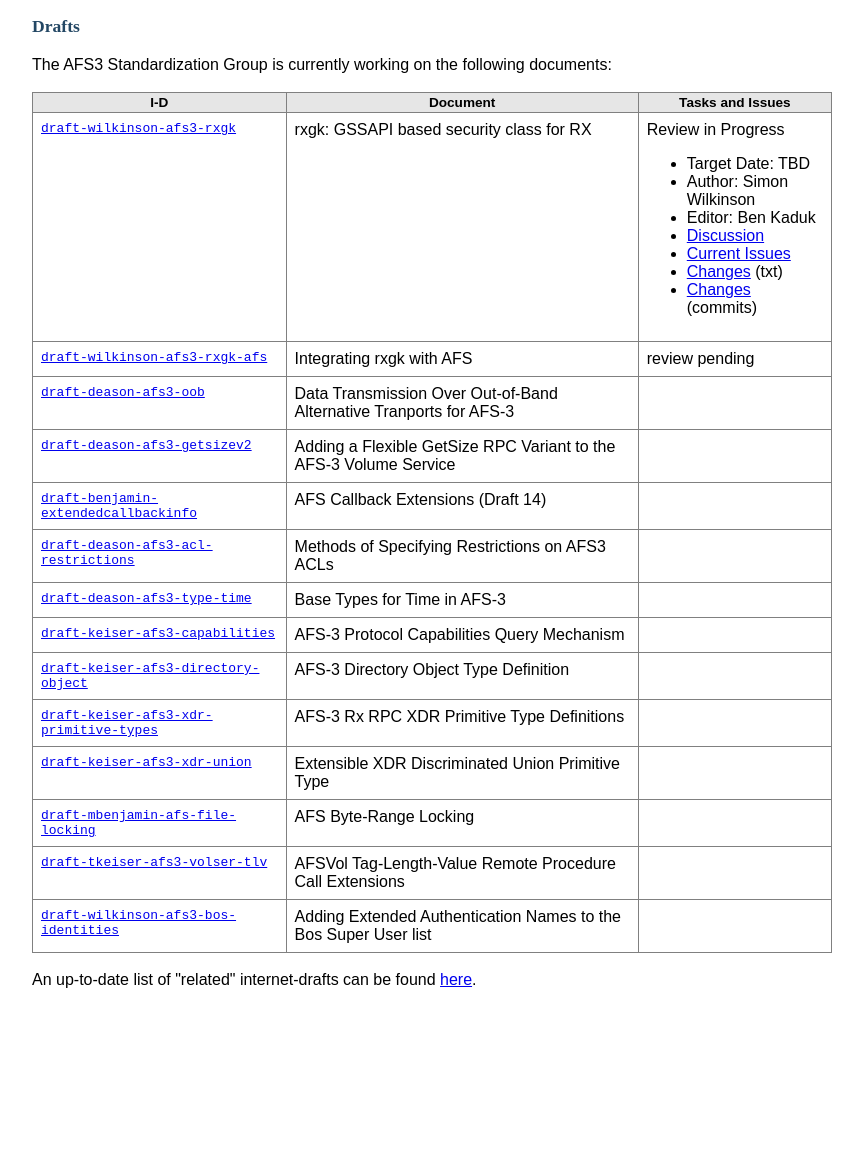
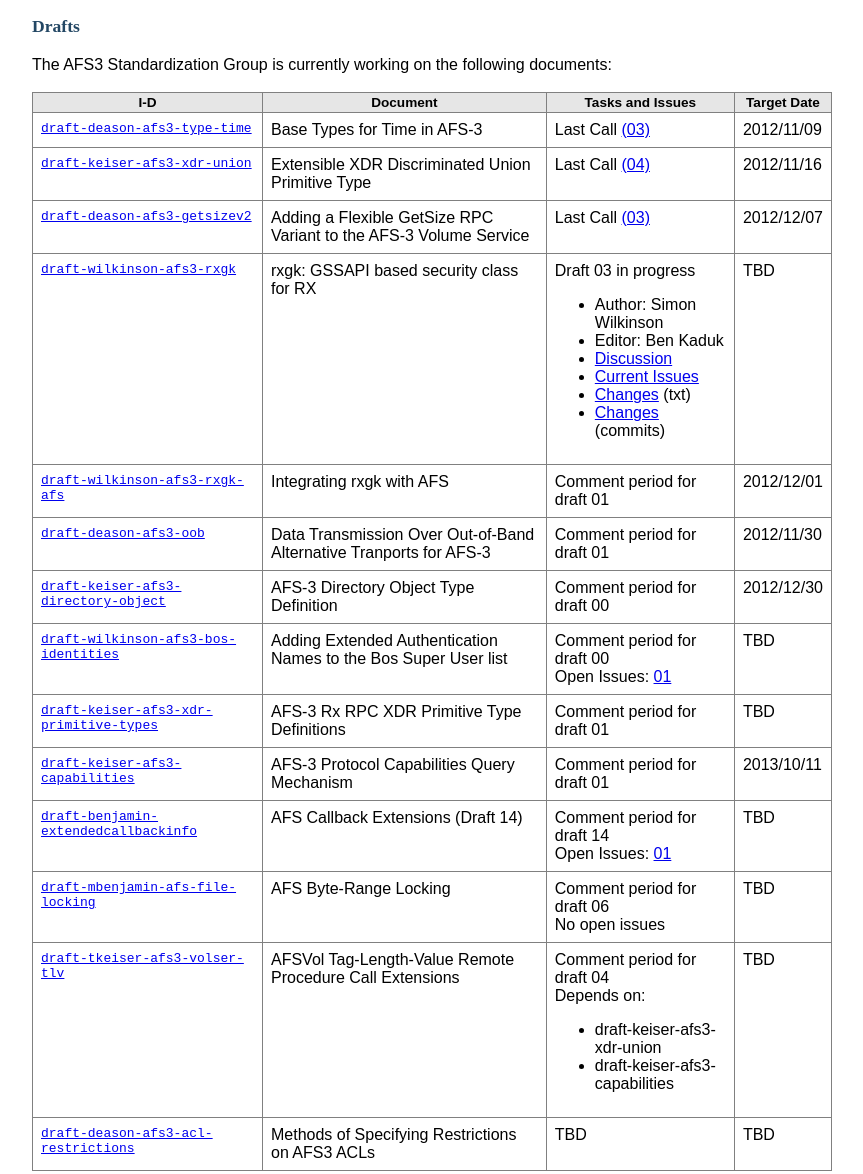
Before and after one commit to meffie/afs3-stds, a plain HTML site: page index.html in a window 1280 px wide. Shown: the part 1220-2394 px from the top of the page, without its empty margins (8-871 px from the left). Before the commit the page ends 2231 px from the top, so only its background shows below. Drawn offline with Linux system fonts and the light colour scheme.

Commit message:
update drafts table
Add initial target dates and more accurate status information.
The target dates are my initial estimates, and are subject to
change.

```diff
--- a/index.html
+++ b/index.html
@@ -40,7 +40,7 @@
     <h2 id="news">News</h2></a>
     <ul class="news">
 
-      <li><small>October 25, 2012</small></br>
+      <li><small>October 25, 2012</small><br/>
       <strong>Benjamin Kaduk</strong> (MIT) has announced a project to renew the work to
       complete the review of the rxgx specifications. A review of the outstanding issues
       is now in progress on the
@@ -125,7 +125,63 @@
         <th>I-D</th>
         <th>Document</th>
         <th>Tasks and Issues</th>
+        <th>Target Date</th>
       </tr>
+
+      <tr>
+        <td class="docfn">
+          <a href="http://tools.ietf.org/html/draft-deason-afs3-type-time">
+          draft-deason-afs3-type-time
+          </a>
+        </td>
+        <td class="doctitle">
+            Base Types for Time in AFS-3
+        </td>
+        <td>
+          Last Call
+          <a href="http://tools.ietf.org/html/draft-deason-afs3-type-time-03">(03)</a>
+        </td>
+        <td>
+          2012/11/09
+        </td>
+      </tr>
+
+      <tr>
+        <td class="docfn">
+          <a href="http://tools.ietf.org/html/draft-keiser-afs3-xdr-union">
+            draft-keiser-afs3-xdr-union
+          </a>
+        </td>
+        <td class="doctitle">
+          Extensible XDR Discriminated Union Primitive Type
+        </td>
+        <td>
+          Last Call
+          <a href="http://tools.ietf.org/html/draft-keiser-afs3-xdr-union">(04)</a>
+        </td>
+        <td>
+          2012/11/16
+        </td>
+      </tr>
+
+      <tr>
+        <td class="docfn">
+          <a href="http://tools.ietf.org/html/draft-deason-afs3-getsizev2">
+          draft-deason-afs3-getsizev2
+          </a>
+        </td>
+        <td class="doctitle">
+            Adding a Flexible GetSize RPC Variant to the AFS-3 Volume Service
+        </td>
+        <td>
+          Last Call
+          <a href="http://tools.ietf.org/html/draft-deason-afs3-getsizev2-03">(03)</a>
+        </td>
+        <td>
+          2012/12/07
+        </td>
+      </tr>
+
       <tr>
         <td class="docfn">
           <a href="http://tools.ietf.org/html/draft-wilkinson-afs3-rxgk">
@@ -136,9 +192,8 @@
           rxgk: GSSAPI based security class for RX
         </td>
         <td>
-          Review in Progress
+          Draft 03 in progress
           <ul>
-          <li>Target Date: TBD</li>
           <li>Author: Simon Wilkinson</li>
           <li>Editor: Ben Kaduk</li>
           <li><a href="https://lists.openafs.org/pipermail/afs3-standardization/2012-October/002425.html">Discussion</a></li>
@@ -147,7 +202,11 @@
           <li><a href="https://github.com/kaduk/openafs/commits/prot">Changes</a> (commits)</li>
           </ul>
         </td>
+        <td>
+          TBD
+        </td>
       </tr>
+
       <tr>
         <td class="docfn">
           <a href="http://tools.ietf.org/html/draft-wilkinson-afs3-rxgk-afs">
@@ -158,9 +217,13 @@
             Integrating rxgk with AFS
         </td>
         <td>
-          review pending
+          Comment period for draft 01<br/>
+        </td>
+        <td>
+          2012/12/01
         </td>
       </tr>
+
       <tr>
         <td class="docfn">
           <a href="http://tools.ietf.org/html/draft-deason-afs3-oob">
@@ -171,22 +234,82 @@
             Data Transmission Over Out-of-Band Alternative Tranports for AFS-3
         </td>
         <td>
-          &nbsp;
+          Comment period for draft 01
+        </td>
+        <td>
+          2012/11/30
         </td>
       </tr>
+
       <tr>
         <td class="docfn">
-          <a href="http://tools.ietf.org/html/draft-deason-afs3-getsizev2">
-          draft-deason-afs3-getsizev2
+          <a href="http://tools.ietf.org/html/draft-keiser-afs3-directory-object">
+          draft-keiser-afs3-directory-object
           </a>
         </td>
         <td class="doctitle">
-            Adding a Flexible GetSize RPC Variant to the AFS-3 Volume Service
+            AFS-3 Directory Object Type Definition
         </td>
         <td>
-          &nbsp;
+          Comment period for draft 00
+        </td>
+        <td>
+          2012/12/30
         </td>
       </tr>
+
+      <tr>
+        <td class="docfn">
+          <a href="http://tools.ietf.org/html/draft-wilkinson-afs3-bos-identities">
+            draft-wilkinson-afs3-bos-identities
+          </a>
+        </td>
+        <td class="doctitle">
+          Adding Extended Authentication Names to the Bos Super User list
+        </td>
+        <td>
+          Comment period for draft 00<br/>
+          Open Issues:
+          <a href="http://lists.openafs.org/pipermail/afs3-standardization/2010-December/001831.html">01</a>
+        </td>
+        <td>
+          TBD
+        </td>
+      </tr>
+
+      <tr>
+        <td class="docfn">
+          <a href="http://tools.ietf.org/html/draft-keiser-afs3-xdr-primitive-types">
+            draft-keiser-afs3-xdr-primitive-types
+          </a></td>
+        <td class="doctitle">
+          AFS-3 Rx RPC XDR Primitive Type Definitions
+        </td>
+        <td>
+          Comment period for draft 01
+        </td>
+        <td>
+          TBD
+        </td>
+      </tr>
+
+      <tr>
+        <td class="docfn">
+          <a href="http://tools.ietf.org/html/draft-keiser-afs3-capabilities">
+          draft-keiser-afs3-capabilities
+          </a>
+        </td>
+        <td class="doctitle">
+            AFS-3 Protocol Capabilities Query Mechanism
+        </td>
+        <td>
+          Comment period for draft 01
+        </td>
+        <td>
+          2013/10/11
+        </td>
+      </tr>
+
       <tr>
         <td class="docfn">
           <a href="http://tools.ietf.org/html/draft-benjamin-extendedcallbackinfo">
@@ -197,85 +320,14 @@
             AFS Callback Extensions (Draft 14)
         </td>
         <td>
-          &nbsp;
+           Comment period for draft 14<br/>
+           Open Issues: <a href="http://lists.openafs.org/pipermail/afs3-standardization/2009-October/001490.html">01</a>
+        </td>
+        <td>
+           TBD
         </td>
       </tr>
-      <tr>
-        <td class="docfn">
-          <a href="http://tools.ietf.org/html/draft-deason-afs3-acl-restrictions">
-            draft-deason-afs3-acl-restrictions
-          </a></td>
-        <td class="doctitle">
-            Methods of Specifying Restrictions on AFS3 ACLs
-        </td>
-        <td>
-          &nbsp;
-        </td>
-      </tr>
-      <tr>
-        <td class="docfn">
-          <a href="http://tools.ietf.org/html/draft-deason-afs3-type-time">
-          draft-deason-afs3-type-time
-          </a>
-        </td>
-        <td class="doctitle">
-            Base Types for Time in AFS-3
-        </td>
-        <td>
-          &nbsp;
-        </td>
-      </tr>
-      <tr>
-        <td class="docfn">
-          <a href="http://tools.ietf.org/html/draft-keiser-afs3-capabilities">
-          draft-keiser-afs3-capabilities
-          </a>
-        </td>
-        <td class="doctitle">
-            AFS-3 Protocol Capabilities Query Mechanism
-        </td>
-        <td>
-          &nbsp;
-        </td>
-      </tr>
-      <tr>
-        <td class="docfn">
-          <a href="http://tools.ietf.org/html/draft-keiser-afs3-directory-object">
-          draft-keiser-afs3-directory-object
-          </a>
-        </td>
-        <td class="doctitle">
-            AFS-3 Directory Object Type Definition
-        </td>
-        <td>
-          &nbsp;
-        </td>
-      </tr>
-      <tr>
-        <td class="docfn">
-          <a href="http://tools.ietf.org/html/draft-keiser-afs3-xdr-primitive-types">
-            draft-keiser-afs3-xdr-primitive-types
-          </a></td>
-        <td class="doctitle">
-          AFS-3 Rx RPC XDR Primitive Type Definitions
-        </td>
-        <td>
-          &nbsp;
-        </td>
-      </tr>
-      <tr>
-        <td class="docfn">
-          <a href="http://tools.ietf.org/html/draft-keiser-afs3-xdr-union">
-            draft-keiser-afs3-xdr-union
-          </a>
-        </td>
-        <td class="doctitle">
-          Extensible XDR Discriminated Union Primitive Type
-        </td>
-        <td>
-          &nbsp;
-        </td>
-      </tr>
+
       <tr>
         <td class="docfn">
           <a href="http://tools.ietf.org/html/draft-mbenjamin-afs-file-locking">
@@ -286,9 +338,14 @@
           AFS Byte-Range Locking
         </td>
         <td>
-          &nbsp;
+          Comment period for draft 06<br/>
+          No open issues
+        </td>
+        <td>
+          TBD
         </td>
       </tr>
+
       <tr>
         <td class="docfn">
           <a href="http://tools.ietf.org/html/draft-tkeiser-afs3-volser-tlv">
@@ -299,22 +356,33 @@
           AFSVol Tag-Length-Value Remote Procedure Call Extensions
         </td>
         <td>
-          &nbsp;
+          Comment period for draft 04<br/>
+          Depends on:<ul>
+            <li>draft-keiser-afs3-xdr-union</li>
+            <li>draft-keiser-afs3-capabilities</li>
+          </ul>
+        </td>
+        <td>
+          TBD
         </td>
       </tr>
+
       <tr>
         <td class="docfn">
-          <a href="http://tools.ietf.org/html/draft-wilkinson-afs3-bos-identities">
-            draft-wilkinson-afs3-bos-identities
-          </a>
-        </td>
+          <a href="http://tools.ietf.org/html/draft-deason-afs3-acl-restrictions">
+            draft-deason-afs3-acl-restrictions
+          </a></td>
         <td class="doctitle">
-          Adding Extended Authentication Names to the Bos Super User list
+            Methods of Specifying Restrictions on AFS3 ACLs
         </td>
         <td>
-          &nbsp;
+          TBD
+        </td>
+        <td>
+          TBD
         </td>
       </tr>
+
     </table>
 
     <p>An up-to-date list of "related" internet-drafts can be found
```
